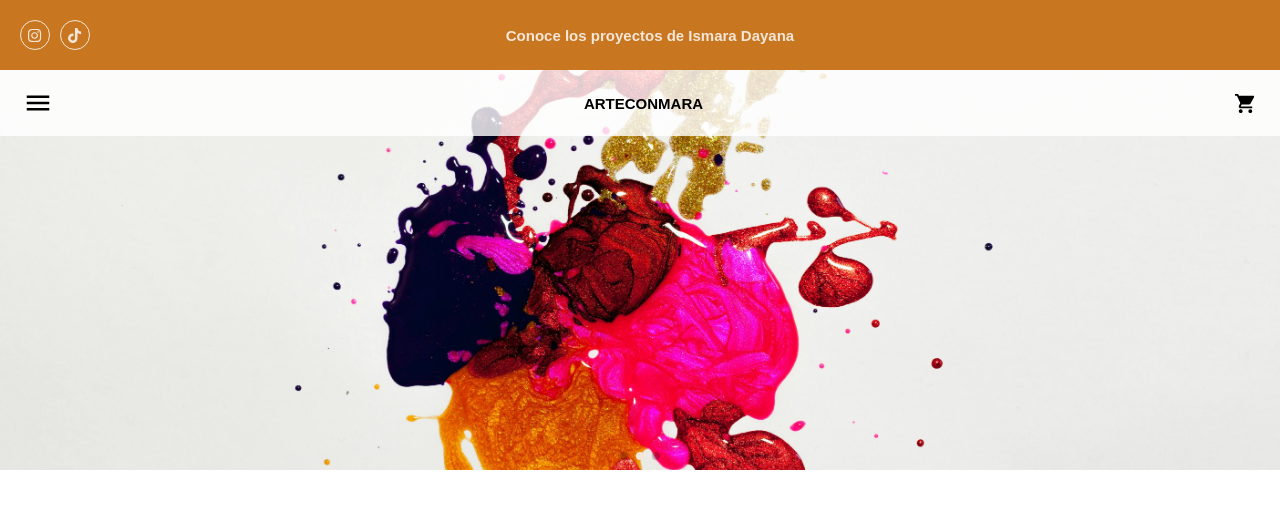
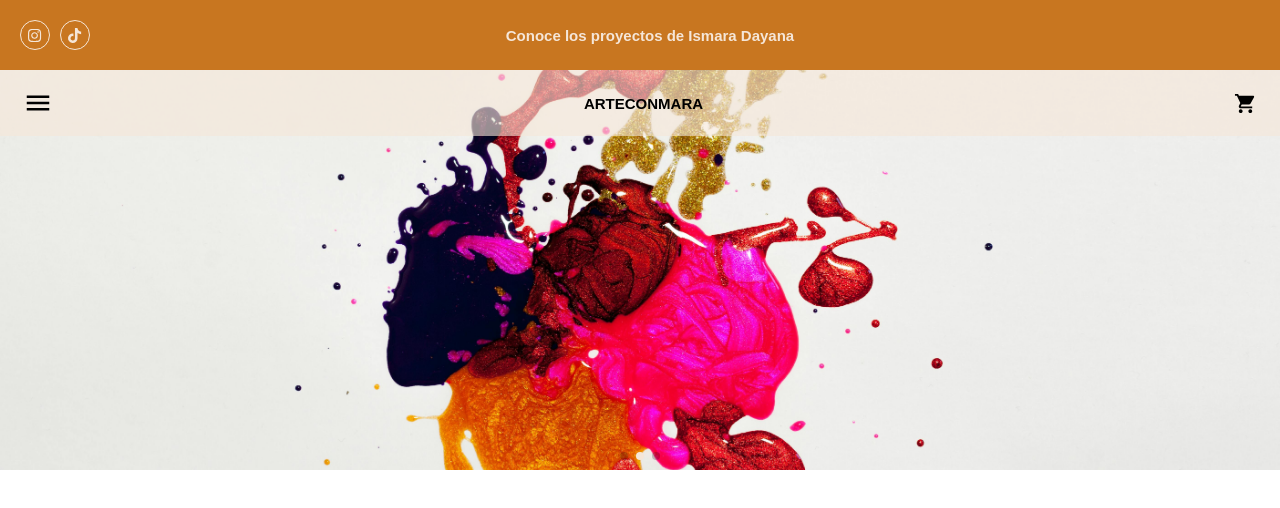
Before and after one commit to jhoneduardmoreno/art-ecommerce-frontend, a React (Vite) app: page / in a window 1280 px wide. Shown: the top 508 px of the page. Built offline with nearby package versions, Linux system fonts and the light colour scheme.

Commit message:
Change menu background

```diff
--- a/src/components/Menu/Menu.module.scss
+++ b/src/components/Menu/Menu.module.scss
@@ -1,3 +1,5 @@
+@import "../../index.scss";
+
 .logo{
     font-weight: bold;
     font-size: 15px;
@@ -13,5 +15,5 @@
     align-items: center;
     padding: 1rem 1.5rem;
     z-index: 2;
-    background-color: rgba(255, 255, 255, 0.8);
+    background-color: $MenuBackground;
 }
--- a/src/index.scss
+++ b/src/index.scss
@@ -7,6 +7,7 @@ $BackgroundColor: #A9B388;
 $Titles: #7D3586;
 $Text: #F5E6D8;
 $Optional: #C87620;
+$MenuBackground: #f5e6d89c;
 
 
 * {
```
